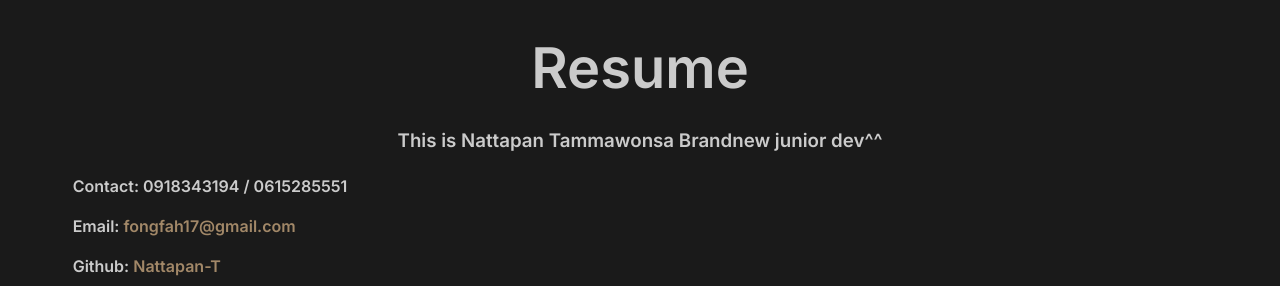
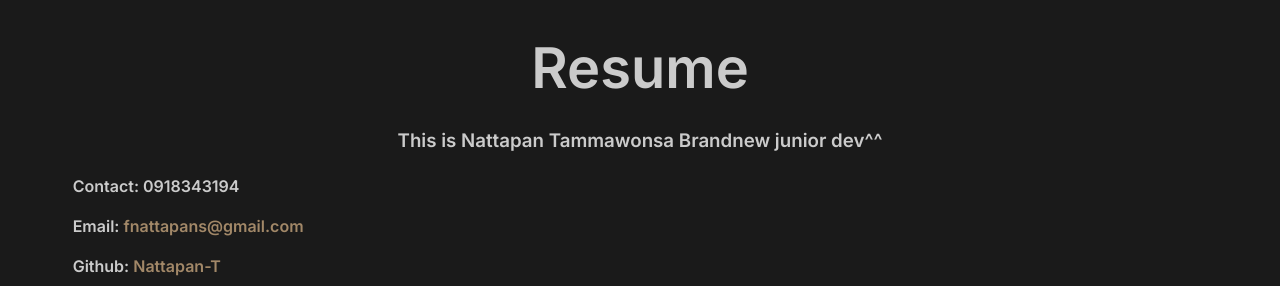
Before and after one commit to Nattapan-T/Resume, a React (Vite) app: page / in a window 1280 px wide. Shown: the top 286 px of the page. Built offline with nearby package versions, Linux system fonts and the light colour scheme.

Commit message:
change_contack

```diff
--- a/src/Component/Resume.tsx
+++ b/src/Component/Resume.tsx
@@ -10,9 +10,9 @@ function Resume() {
         <h3 className="center">
           This is Nattapan Tammawonsa Brandnew junior dev^^
         </h3>
-        <p>Contact: 0918343194 / 0615285551</p>
+        <p>Contact: 0918343194</p>
         <p>
-          Email: <a href="mailto:fongfah17@gmail.com">fongfah17@gmail.com</a>
+          Email: <a href="mailto:fnattapans@gmail.com">fnattapans@gmail.com</a>
         </p>
         <p>
           Github: <a href="https://github.com/Nattapan-T">Nattapan-T</a>
```
